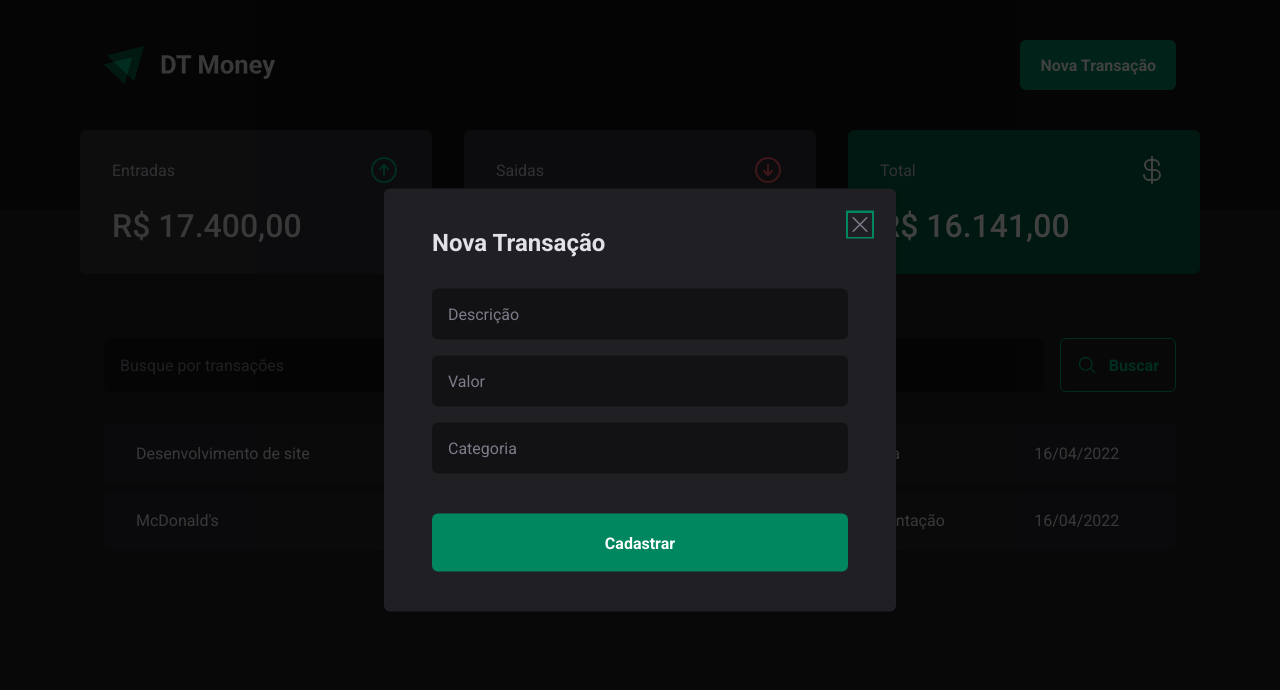
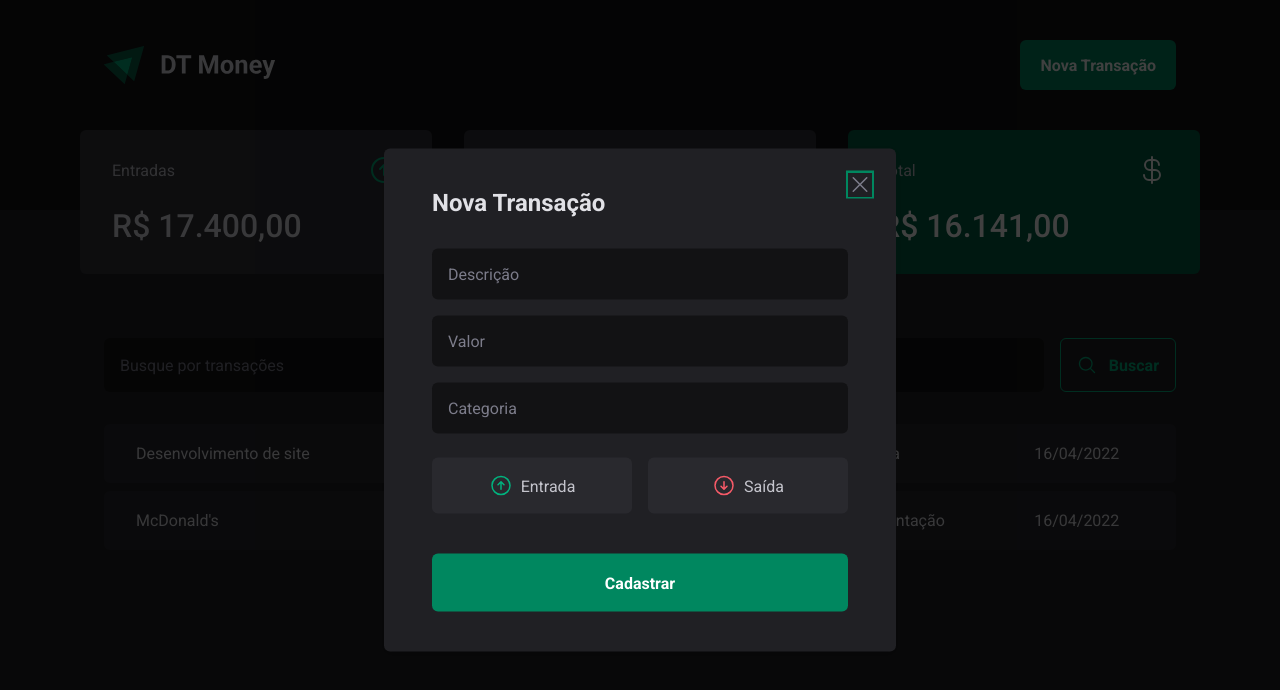
Before and after one commit to Robson16/dt-money, a React (Vite) app: page / in a window 1280 px wide. Both pictures are taken after a click on the button "Nova Transação". Shown: the top 690 px of the page. Built offline with nearby package versions, Linux system fonts and the light colour scheme.

Commit message:
Estrutura visual - Botões de entrada e saída

```diff
--- a/src/components/NewTransactionModal/index.tsx
+++ b/src/components/NewTransactionModal/index.tsx
@@ -1,6 +1,12 @@
 import * as Dialog from '@radix-ui/react-dialog'
-import { CloseButton, Content, Overlay } from './styles'
-import { PiX } from 'react-icons/pi'
+import { PiArrowCircleDown, PiArrowCircleUp, PiX } from 'react-icons/pi'
+import {
+  CloseButton,
+  Content,
+  Overlay,
+  TransactionType,
+  TransactionTypeButton,
+} from './styles'
 
 export function NewTransactionModal() {
   return (
@@ -17,6 +23,18 @@
           <input type="text" placeholder="Descrição" required />
           <input type="number" placeholder="Valor" required />
           <input type="text" placeholder="Categoria" required />
+
+          <TransactionType>
+            <TransactionTypeButton variant="income" value="income">
+              <PiArrowCircleUp size={24} />
+              Entrada
+            </TransactionTypeButton>
+            <TransactionTypeButton variant="outcome" value="outcome">
+              <PiArrowCircleDown size={24} />
+              Saída
+            </TransactionTypeButton>
+          </TransactionType>
+
           <button type="submit">Cadastrar</button>
         </form>
       </Content>
--- a/src/components/NewTransactionModal/styles.ts
+++ b/src/components/NewTransactionModal/styles.ts
@@ -58,6 +58,7 @@
     }
   }
 `
+
 export const CloseButton = styled(Dialog.Close)`
   position: absolute;
   background: transparent;
@@ -68,3 +69,32 @@
   color: ${(props) => props.theme['gray-500']};
   cursor: pointer;
 `
+
+export const TransactionType = styled.div`
+  display: grid;
+  grid-template-columns: repeat(2, 1fr);
+  gap: 1rem;
+  margin-top: 0.5rem;
+`
+
+export const TransactionTypeButton = styled.button<{
+  variant: 'income' | 'outcome'
+}>`
+  background: ${(props) => props.theme['gray-700']};
+  padding: 1rem;
+  display: flex;
+  align-items: center;
+  justify-content: center;
+  gap: 0.5rem;
+  border-radius: 6px;
+  border: 0;
+  color: ${(props) => props.theme['gray-300']};
+  cursor: pointer;
+
+  svg {
+    color: ${(props) =>
+      props.variant === 'income'
+        ? props.theme['green-300']
+        : props.theme['red-300']};
+  }
+`
```
Also changed, not shown: 1 other file (tests, documents, lock files or other folders).
